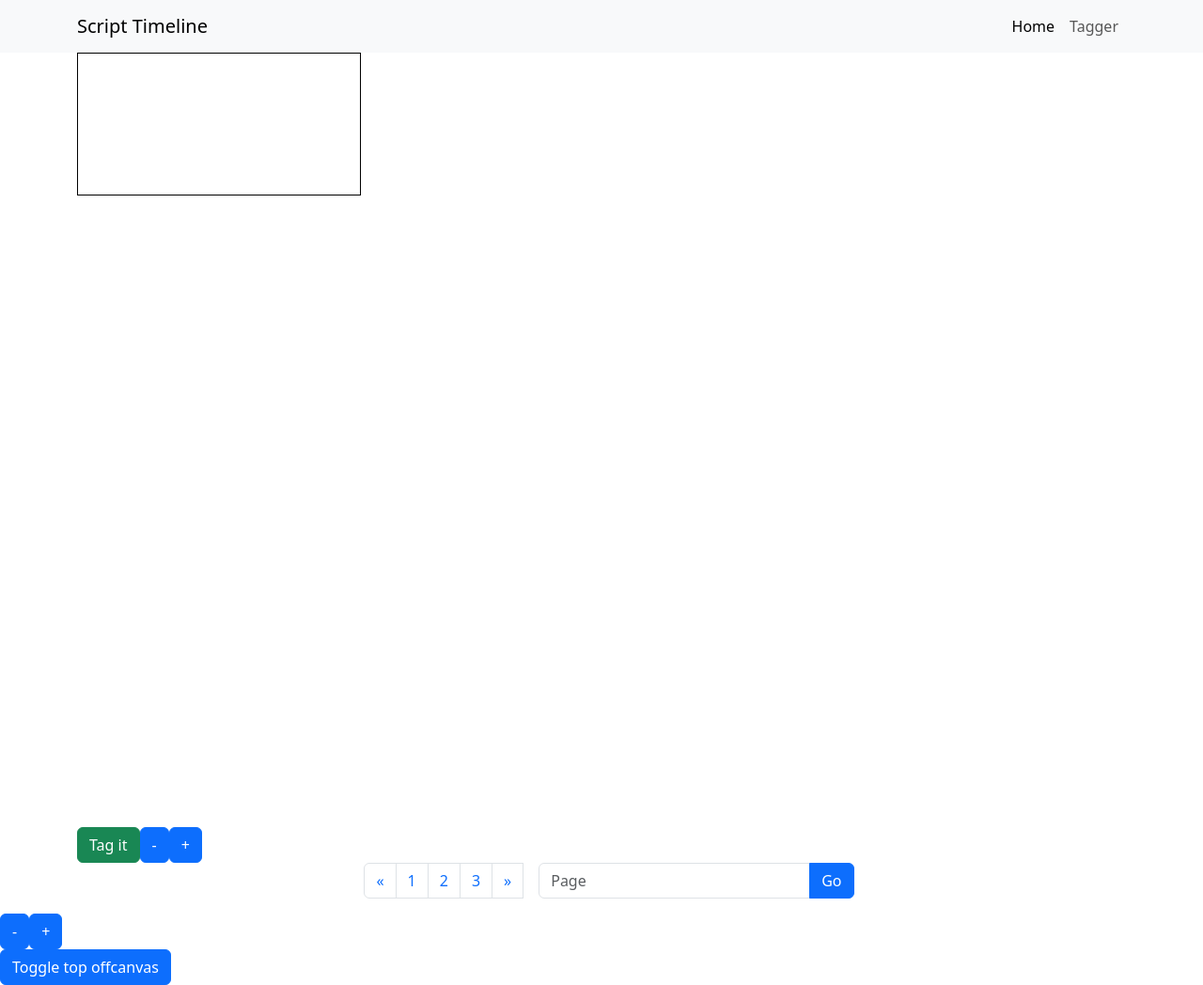
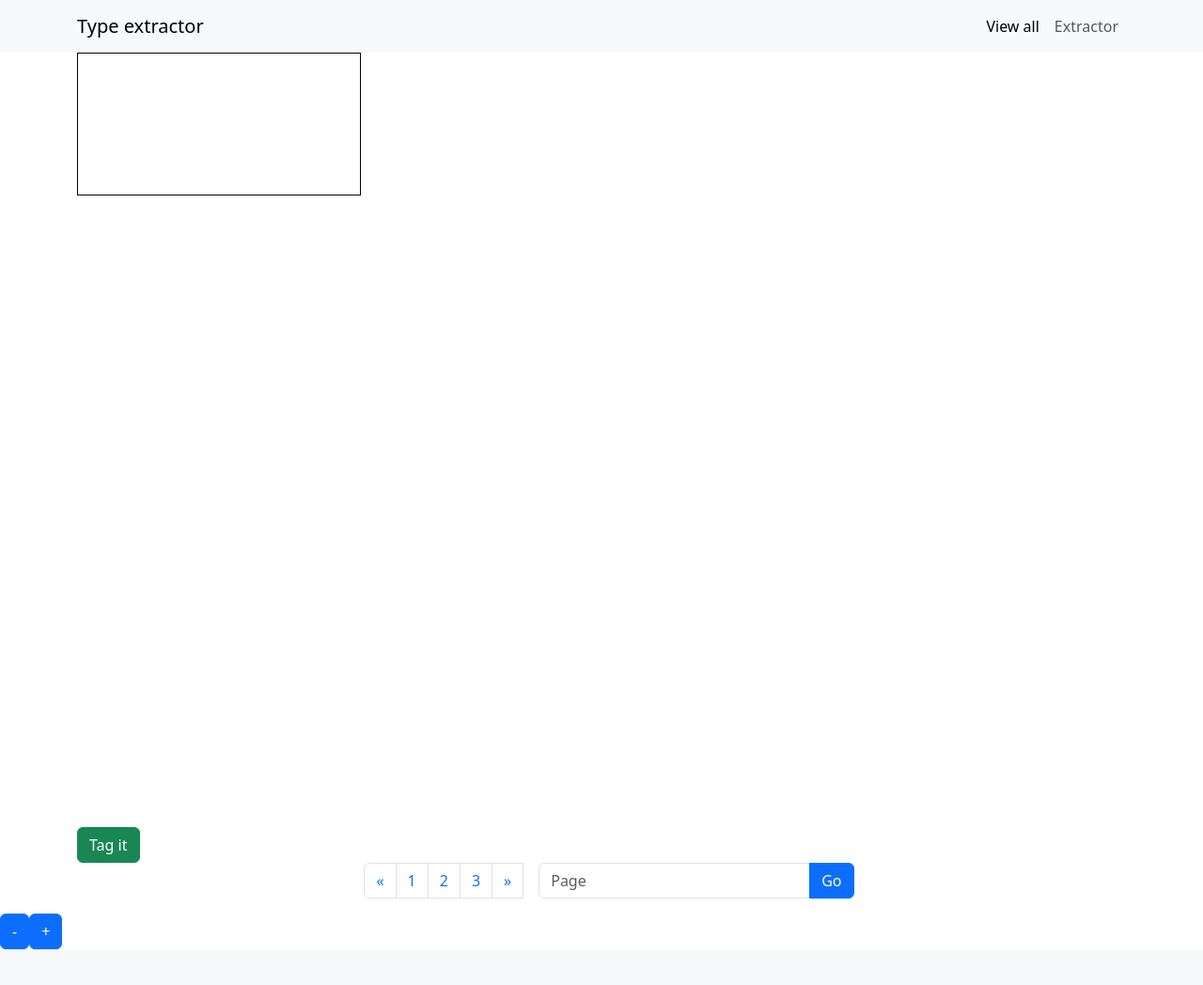
Before and after one commit to sanchaya/typeextract, a Django app: page /extractor/image in a window 1280 px wide. Shown: the whole page at 94% size. After the commit the page ends 1010 px from the top, so only its background shows below. Run offline with Django 4.2, Linux system fonts and the light colour scheme; a map, chart or similar area stays blank; some libraries are stand-ins or nearby versions.

Commit message:
modified strings in extractor template

```diff
--- a/typeextractor/templates/tagger-board.html
+++ b/typeextractor/templates/tagger-board.html
@@ -5,7 +5,7 @@
 <head>
   <meta charset="UTF-8">
   <meta name="viewport" content="width=device-width, initial-scale=1.0">
-  <title>Tagger</title>
+  <title>Type extractor</title>
 
   <!-- Bootstrap CSS -->
   <link rel="stylesheet" href="{% static 'css/bootstrap.min.css' %}" >
@@ -18,17 +18,17 @@
   <!-- Navigation -->
   <nav class="navbar navbar-expand-lg navbar-light bg-light">
     <div class="container">
-      <a class="navbar-brand" href="#">Script Timeline</a>
+      <a class="navbar-brand" href="#">Type extractor</a>
       <button class="navbar-toggler" type="button" data-bs-toggle="collapse" data-bs-target="#navbarNav" aria-controls="navbarNav" aria-expanded="false" aria-label="Toggle navigation">
         <span class="navbar-toggler-icon"></span>
       </button>
       <div class="collapse navbar-collapse" id="navbarNav">
         <ul class="navbar-nav ms-auto">
           <li class="nav-item">
-            <a class="nav-link active" aria-current="page" href="#">Home</a>
+            <a class="nav-link active" aria-current="page" href="#">View all</a>
           </li>
           <li class="nav-item">
-            <a class="nav-link" href="#">Tagger</a>
+            <a class="nav-link" href="#">Extractor</a>
           </li>
         </ul>
       </div>
@@ -62,10 +62,10 @@
             <div class ="d-flex justify-content-start">
             <button id="my-button"  class="btn btn-success" type="button">Tag it</button>
            </div>
-            <div class ="d-flex justify-content-end">
+            <!-- <div class ="d-flex justify-content-end">
             <button class="btn btn-primary" onclick="minus()">-</button>
             <button class="btn btn-primary" onclick="plus()">+</button>
-          </div>
+          </div> -->
             </form>
           </div>
           </div>
@@ -106,7 +106,7 @@
       </div> -->
 
 
-    <button class="btn btn-primary" type="button" data-bs-toggle="offcanvas" data-bs-target="#offcanvasTop" aria-controls="offcanvasTop">Toggle top offcanvas</button>
+    <!-- <button class="btn btn-primary" type="button" data-bs-toggle="offcanvas" data-bs-target="#offcanvasTop" aria-controls="offcanvasTop">Toggle top offcanvas</button>
 
     <div class="offcanvas offcanvas-top" tabindex="-1" id="offcanvasTop" aria-labelledby="offcanvasTopLabel">
       <div class="offcanvas-header">
@@ -116,7 +116,7 @@
       <div class="offcanvas-body">
         ...
       </div>
-    </div>
+    </div> -->
 
 
 
```
